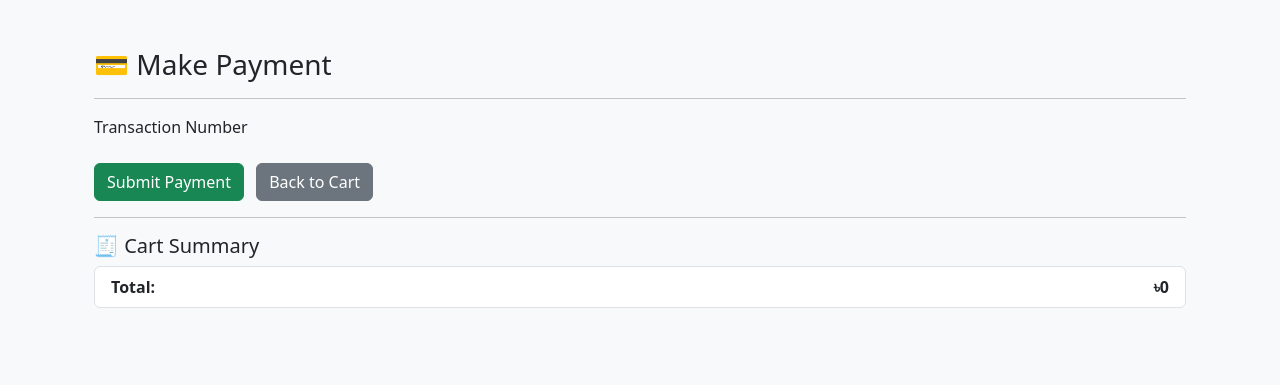
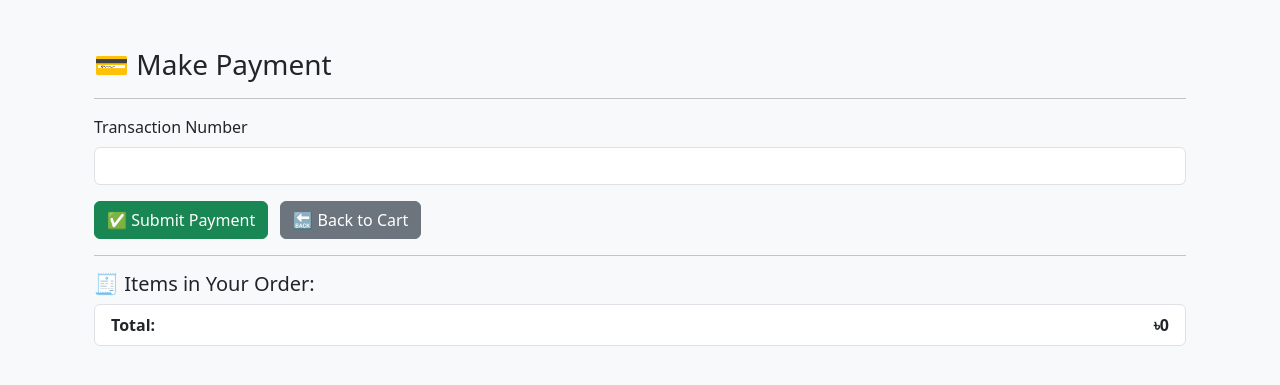
Before and after one commit to Rubel2025-code/inventory-management, a Django app: page /cart/make-payment/ in a window 1280 px wide. Shown: the part 56-441 px from the top of the page. Run offline with Django 5.2, Linux system fonts and the light colour scheme; a user stored in the database is signed in; data comes from the database, SQL or seed files in the repository.

Commit message:
Fix make payment input field rendering

```diff
--- a/orders/templates/orders/make_payment.html
+++ b/orders/templates/orders/make_payment.html
@@ -1,26 +1,28 @@
-{% extends 'base.html' %}
-{% block title %}Your Page Title{% endblock %}
+{% extends "base.html" %}
 
 {% block content %}
 <div class="container mt-5">
     <h3>💳 Make Payment</h3>
     <hr>
+
     <form method="post">
         {% csrf_token %}
+
         <div class="mb-3">
-            <label for="transaction_id" class="form-label">Transaction Number</label>
-            {{ form.transaction_id }}
+            <label for="id_transaction_id" class="form-label">Transaction Number</label>
+            <input type="text" name="transaction_id" id="id_transaction_id" class="form-control" required>
         </div>
-        <button type="submit" class="btn btn-success">Submit Payment</button>
-        <a href="{% url 'cart_view' %}" class="btn btn-secondary ms-2">Back to Cart</a>
+
+        <button type="submit" class="btn btn-success">✅ Submit Payment</button>
+        <a href="{% url 'cart_view' %}" class="btn btn-secondary ms-2">🔙 Back to Cart</a>
     </form>
 
     <hr>
-    <h5>🧾 Cart Summary</h5>
+    <h5>🧾 Items in Your Order:</h5>
     <ul class="list-group">
         {% for item in items %}
         <li class="list-group-item d-flex justify-content-between">
-            {{ item.product.name }} × {{ item.quantity }}
+            {{ item.product.name }} - {{ item.quantity }} pcs
             <span>৳{{ item.subtotal }}</span>
         </li>
         {% endfor %}
```
